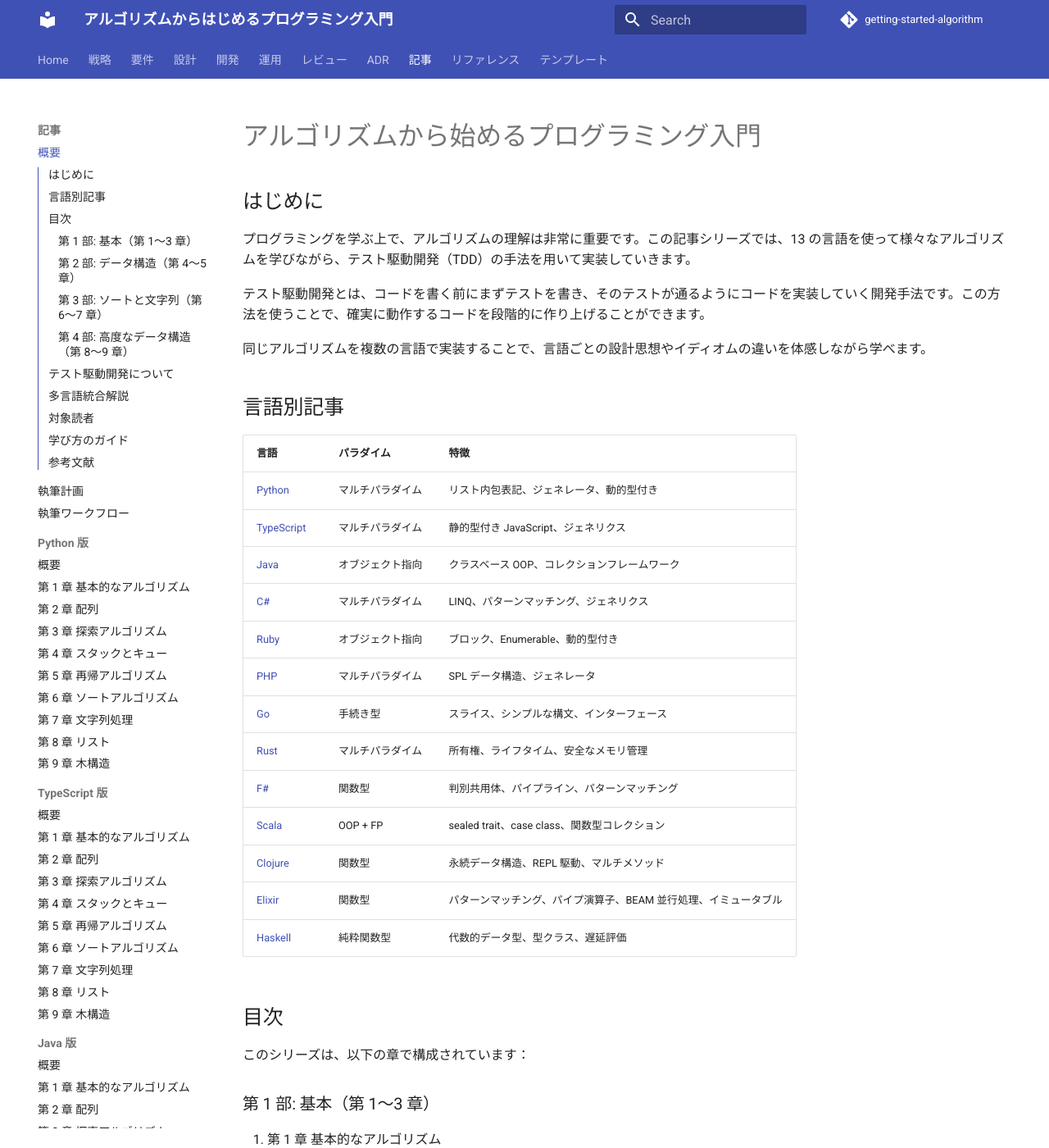
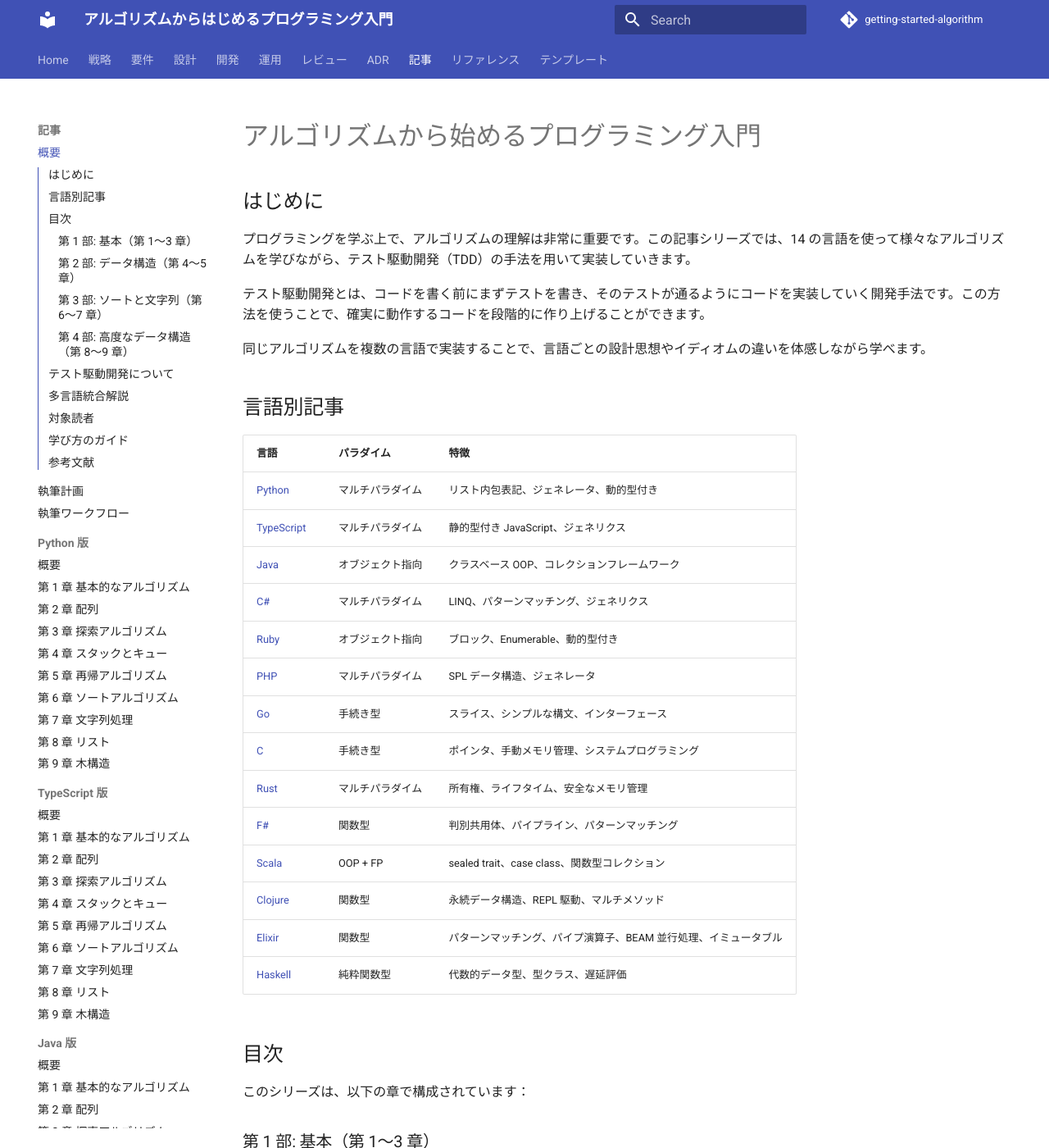
Before and after one commit to k2works/getting-started-algorithm, an MkDocs documentation site: the page built from docs/article/index.md, in a window 1280 px wide and 1400 px high. Shown: the whole window at 82% size. Built offline with MkDocs 1.6.1 and Material for MkDocs 9.7.7, drawn with Linux system fonts in a browser that asks for light colours; comment, search, counter and statistics services are not loaded.

Commit message:
docs(article): Go の後に C 言語を追加し、言語数を 14 に更新する

```diff
--- a/docs/article/index.md
+++ b/docs/article/index.md
@@ -2,7 +2,7 @@
 
 ## はじめに
 
-プログラミングを学ぶ上で、アルゴリズムの理解は非常に重要です。この記事シリーズでは、13 の言語を使って様々なアルゴリズムを学びながら、テスト駆動開発（TDD）の手法を用いて実装していきます。
+プログラミングを学ぶ上で、アルゴリズムの理解は非常に重要です。この記事シリーズでは、14 の言語を使って様々なアルゴリズムを学びながら、テスト駆動開発（TDD）の手法を用いて実装していきます。
 
 テスト駆動開発とは、コードを書く前にまずテストを書き、そのテストが通るようにコードを実装していく開発手法です。この方法を使うことで、確実に動作するコードを段階的に作り上げることができます。
 
@@ -19,6 +19,7 @@
 | [Ruby](ruby/index.md) | オブジェクト指向 | ブロック、Enumerable、動的型付き |
 | [PHP](php/index.md) | マルチパラダイム | SPL データ構造、ジェネレータ |
 | [Go](go/index.md) | 手続き型 | スライス、シンプルな構文、インターフェース |
+| [C](c/index.md) | 手続き型 | ポインタ、手動メモリ管理、システムプログラミング |
 | [Rust](rust/index.md) | マルチパラダイム | 所有権、ライフタイム、安全なメモリ管理 |
 | [F#](fsharp/index.md) | 関数型 | 判別共用体、パイプライン、パターンマッチング |
 | [Scala](scala/index.md) | OOP + FP | sealed trait、case class、関数型コレクション |
```
